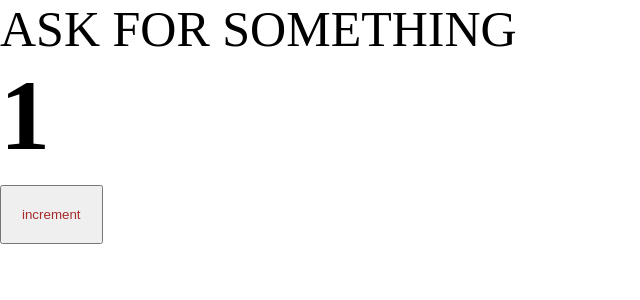
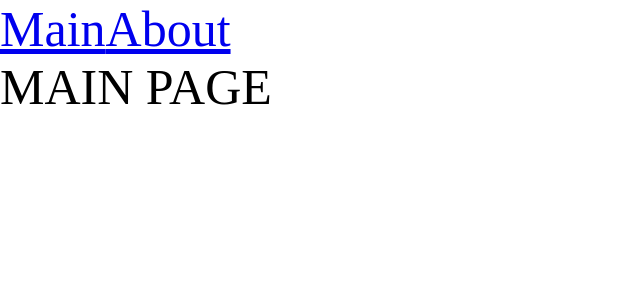
Before and after one commit to KirillMatviychuck/course, a React app: page / in a window 1280 px wide. Shown: the top 300 px of the page, without its empty margins (0-640 px from the left). Built offline with nearby package versions, Linux system fonts and the light colour scheme.

Commit message:
add react-router-dom and lazy loading

```diff
--- a/package.json
+++ b/package.json
@@ -12,6 +12,7 @@
     "@types/node": "^24.3.3",
     "@types/react": "^19.1.13",
     "@types/react-dom": "^19.1.9",
+    "@types/react-router-dom": "^5.3.3",
     "@types/webpack": "^5.28.5",
     "css-loader": "^7.1.2",
     "html-webpack-plugin": "^5.6.4",
@@ -29,6 +30,7 @@
   },
   "dependencies": {
     "react": "^19.1.1",
-    "react-dom": "^19.1.1"
+    "react-dom": "^19.1.1",
+    "react-router-dom": "^7.9.1"
   }
 }
--- a/src/App.tsx
+++ b/src/App.tsx
@@ -1,10 +1,20 @@
-import { Counter } from "./components/Counter";
-import './index.scss'
+import { Link, Route, Routes } from 'react-router-dom';
+import './index.scss';
+import { AboutPageAsync } from './pages/AboutPage/AboutPage.async';
+import { MainPageAsync } from './pages/MainPage/MainPage.async';
+import { Suspense } from 'react';
+
 const App = () => {
     return (
         <div className="app">
-            ASK FOR SOMETHING
-            <Counter />
+            <Link to={'/'} >Main</Link>
+            <Link to={'/about'} >About</Link>
+            <Suspense fallback={<div>Loading...</div>}>
+                <Routes>
+                    <Route path={'/'} element={<MainPageAsync />} />
+                    <Route path={'/about'} element={<AboutPageAsync />} />
+                </Routes>
+            </Suspense>
         </div>
     )
 }
--- a/src/components/Counter.module.scss
+++ /dev/null
@@ -1,5 +0,0 @@
-.btn {
-    padding: 20px;
-    color: brown;
-    font: 20px
-}
--- a/src/components/Counter.tsx
+++ /dev/null
@@ -1,14 +0,0 @@
-import { useState } from "react"
-import classes from './Counter.module.scss'
-
-export const Counter = () => {
-    const [counter, setCounter] = useState(1)
-    const counterHandler = () => setCounter(counter + 1)
-
-    return (
-        <div>
-            <h1>{counter}</h1>
-            <button className={classes.btn} onClick={counterHandler}>increment</button>
-        </div>
-    )
-}
--- a/src/index.tsx
+++ b/src/index.tsx
@@ -1,5 +1,10 @@
 import { createRoot } from 'react-dom/client';
 import App from './App';
+import { BrowserRouter } from 'react-router-dom';
 
 const root = createRoot(document.getElementById('root'));
-root.render(<App />);
+root.render(
+    <BrowserRouter>
+        <App />
+    </BrowserRouter>
+);
--- /dev/null
+++ b/src/pages/AboutPage/AboutPage.async.tsx
@@ -0,0 +1,7 @@
+import { lazy } from 'react';
+
+export const AboutPageAsync = lazy(() => new Promise(resolve => {
+
+    // @ts-ignore
+    setTimeout(() => resolve(import('./AboutPage')), 1500)
+}))
--- /dev/null
+++ b/src/pages/AboutPage/AboutPage.tsx
@@ -0,0 +1,9 @@
+const AboutPage = () => {
+    return (
+        <div>
+            ABOUT PAGE
+        </div>
+    )
+}
+
+export default AboutPage;
--- /dev/null
+++ b/src/pages/MainPage/MainPage.async.tsx
@@ -0,0 +1,7 @@
+import { lazy } from 'react';
+
+export const MainPageAsync = lazy(() => new Promise(resolve => {
+
+    // @ts-ignore
+    setTimeout(() => resolve(import('./MainPage')), 1500)
+}))
--- /dev/null
+++ b/src/pages/MainPage/MainPage.tsx
@@ -0,0 +1,9 @@
+const MainPage = () => {
+    return (
+        <div>
+            MAIN PAGE
+        </div>
+    )
+}
+
+export default MainPage;
```
Also changed, not shown: 2 other files (tests, documents, lock files or other folders).
